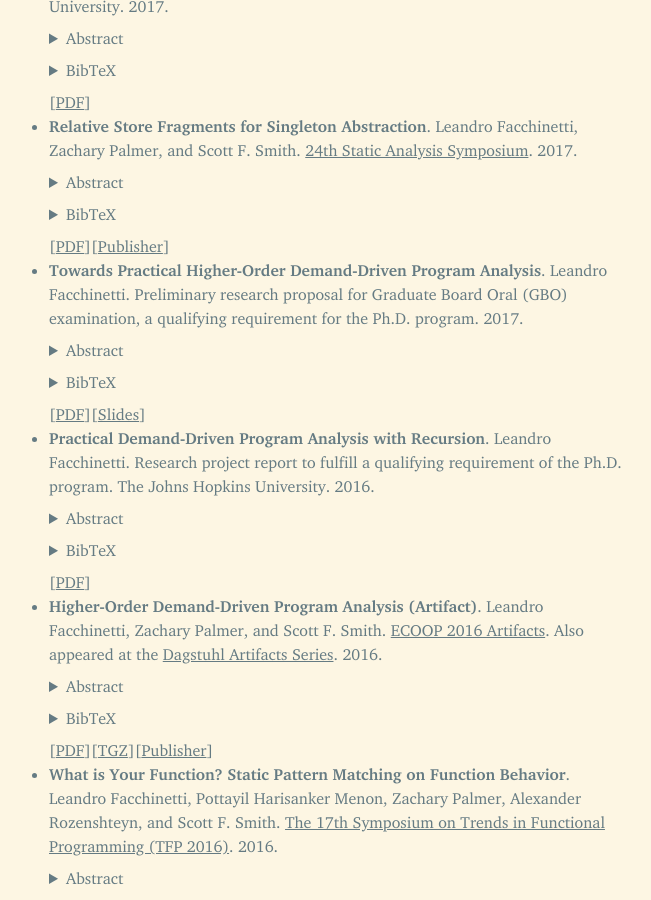
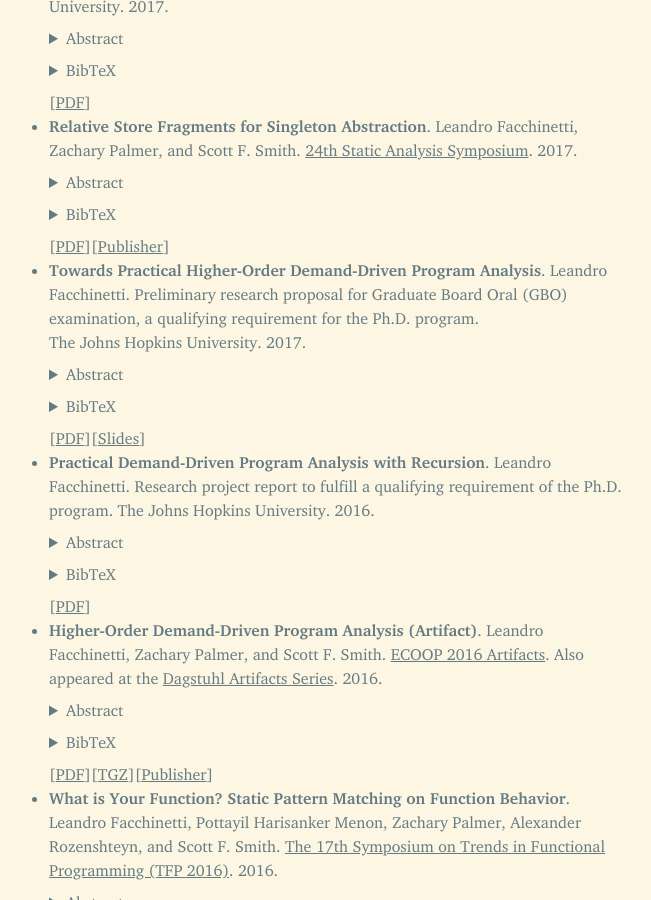
Before and after one commit to leafac/leafac.com, a Jekyll site: the page built from research.md, in a window 1280 px wide and 900 px high, scrolled down 307 px. Shown: the whole window, without its empty margins (115-766 px from the left). Built offline with Jekyll 4.4.1, drawn with Linux system fonts in a browser that asks for light colours.

Commit message:
Add missing field

```diff
--- a/research.md
+++ b/research.md
@@ -391,7 +391,7 @@
 ============
 
 {% for publication in page.publications %}
-- **{% if publication.shortTitle %}*{{ publication.title }}* ({{ publication.shortTitle }}){% else %}{{ publication.title }}{% endif %}**. {{ publication.author | map: "literal" | array_to_sentence_string }}. {% if publication.event %}{% if publication.URL %}[{{ publication.event }}]({{ publication.URL }}){% else %}{{ publication.event }}{% endif %}.{% endif %} {% if publication.container-title %}{% if publication.container-title %}[{{ publication.container-title }}]({{ publication.URL }}){% else %}{{ publication.container-title }}{% endif %}.{% endif %} {% if publication.collection-title %}{% if publication.URL %}[{{ publication.collection-title }}]({{ publication.URL }}){% else %}{{ publication.collection-title }}{% endif %}.{% endif %} {% if publication.genre %}{{ publication.genre }}.{% endif %} {% if publication.publisher %}{{ publication.publisher }}.{% endif %} {% if publication.note %}{{ publication.note }}.{% endif %} {{ publication.issued.date-parts[0][0] }}.
+- **{% if publication.shortTitle %}*{{ publication.title }}* ({{ publication.shortTitle }}){% else %}{{ publication.title }}{% endif %}**. {{ publication.author | map: "literal" | array_to_sentence_string }}. {% if publication.event %}{% if publication.URL %}[{{ publication.event }}]({{ publication.URL }}){% else %}{{ publication.event }}{% endif %}.{% endif %} {% if publication.container-title %}{% if publication.container-title %}[{{ publication.container-title }}]({{ publication.URL }}){% else %}{{ publication.container-title }}{% endif %}.{% endif %} {% if publication.collection-title %}{% if publication.URL %}[{{ publication.collection-title }}]({{ publication.URL }}){% else %}{{ publication.collection-title }}{% endif %}.{% endif %} {% if publication.genre %}{{ publication.genre }}.{% endif %} {% if publication.publisher %}{{ publication.publisher }}.{% endif %} {% if publication.event-place %}{{ publication.event-place }}.{% endif %} {% if publication.note %}{{ publication.note }}.{% endif %} {{ publication.issued.date-parts[0][0] }}.
 
   {% if publication.abstract %}
   <details markdown="1">
```
